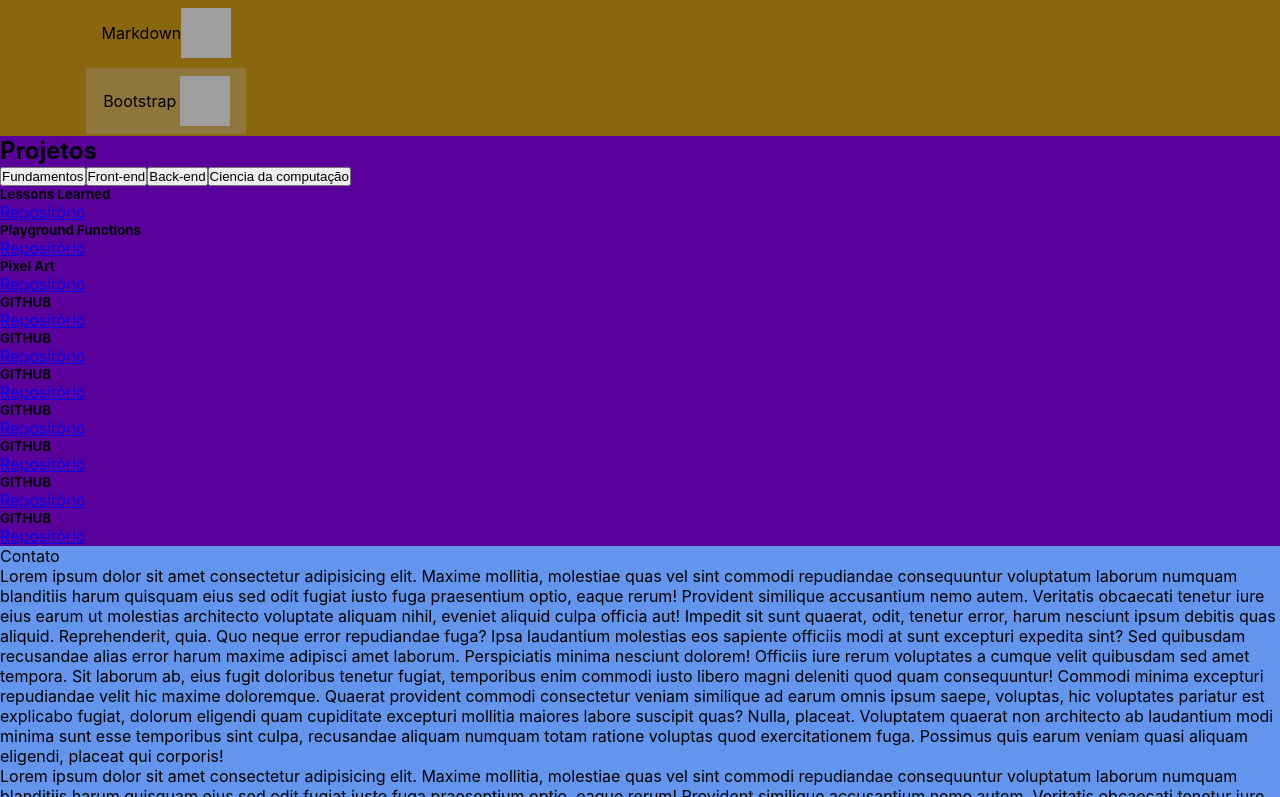
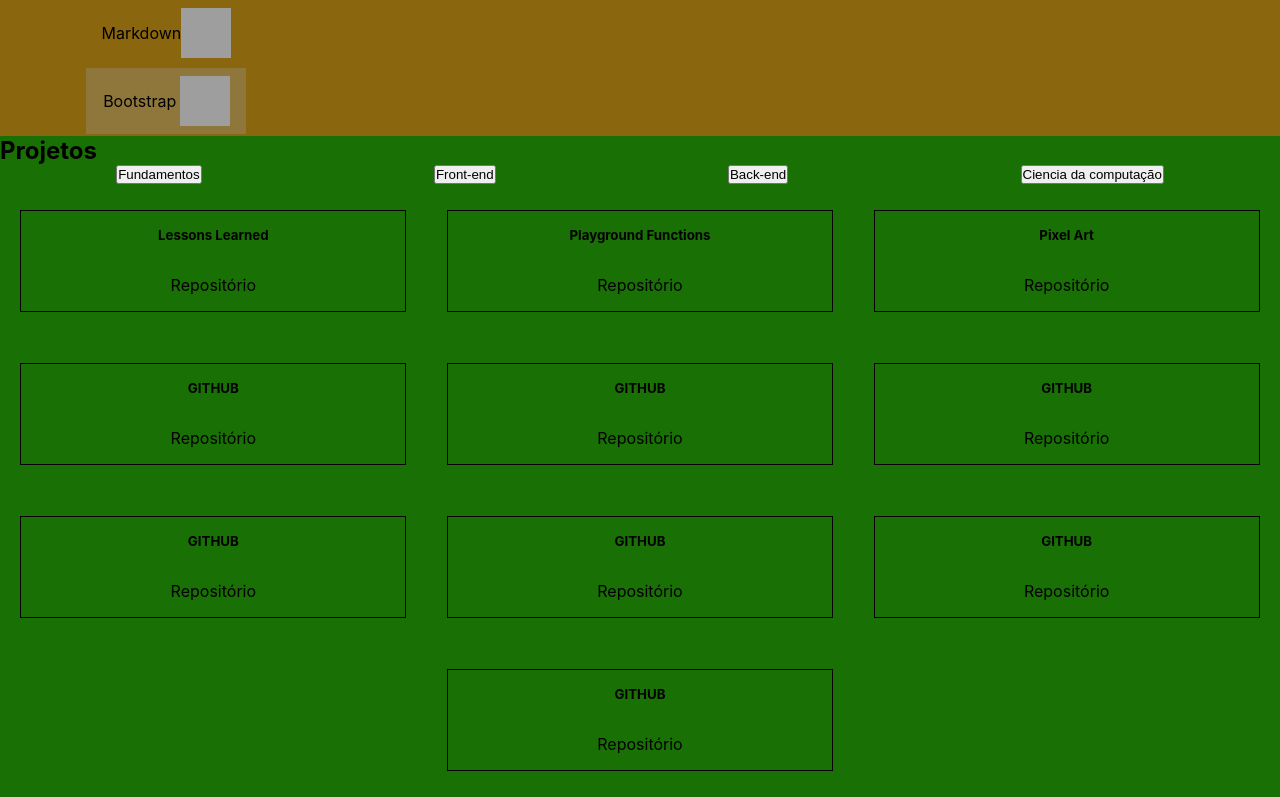
Before and after one commit to IagoPFerreira/portfolio-react, a React (Create React App) app: page / in a window 1280 px wide. Shown: the part 623-1420 px from the top of the page. Built offline with nearby package versions, Linux system fonts and the light colour scheme; grey boxes are pictures that could not be loaded; the HTML template or start-up script is replaced by a standard one.

Commit message:
Feat: project cards basic style

```diff
--- a/src/components/ProjectCard.jsx
+++ b/src/components/ProjectCard.jsx
@@ -5,7 +5,7 @@ function ProjectCard({ modulo }) {
   return (
     <>
       {modulo.map(({ name, repo }) => (
-        <section>
+        <section className="project-card">
           <h5>{name}</h5>
           <a href={repo} target="_blank" rel="noreferrer" className="repo-links">Repositório</a>
         </section>
--- a/src/sections/Projects.jsx
+++ b/src/sections/Projects.jsx
@@ -4,12 +4,10 @@ import projectList from '../data/projectsList';
 
 function Projects() {
   const [modulo, setModulo] = useState('Fundamentos');
-
-  console.log(modulo);
   return (
     <section id="projects">
       <h2>Projetos</h2>
-      <nav>
+      <nav className="projects-navegation">
         {Object.keys(projectList).map((model) => <button type="button" value={model} onClick={({ target }) => setModulo(target.value)}>{model}</button>)}
       </nav>
       <section className="projects-container">
--- a/src/styles/Home.css
+++ b/src/styles/Home.css
@@ -41,7 +41,7 @@
 }
 
 #projects {
-  background-color: rgb(90, 0, 155);
+  background-color: rgb(25, 112, 4);
 }
 
 .tech-icon {
@@ -96,3 +96,32 @@ td {
 /* tr {
   border-bottom: 2px solid black;
 } */
+
+.projects-navegation {
+  display: flex;
+  justify-content: space-around;
+  width: 100%;
+}
+
+.projects-container {
+  display: flex;
+  flex-wrap: wrap;
+  justify-content: space-around;
+  width: 100%;
+}
+
+.project-card {
+  align-items: center;
+  border: 1px solid black;
+  display: flex;
+  flex-direction: column;
+  height: 100px;
+  justify-content: space-around;
+  margin: 2% 0;
+  width: 30%;
+}
+
+.repo-links {
+  color: black;
+  text-decoration: none;
+}
```
